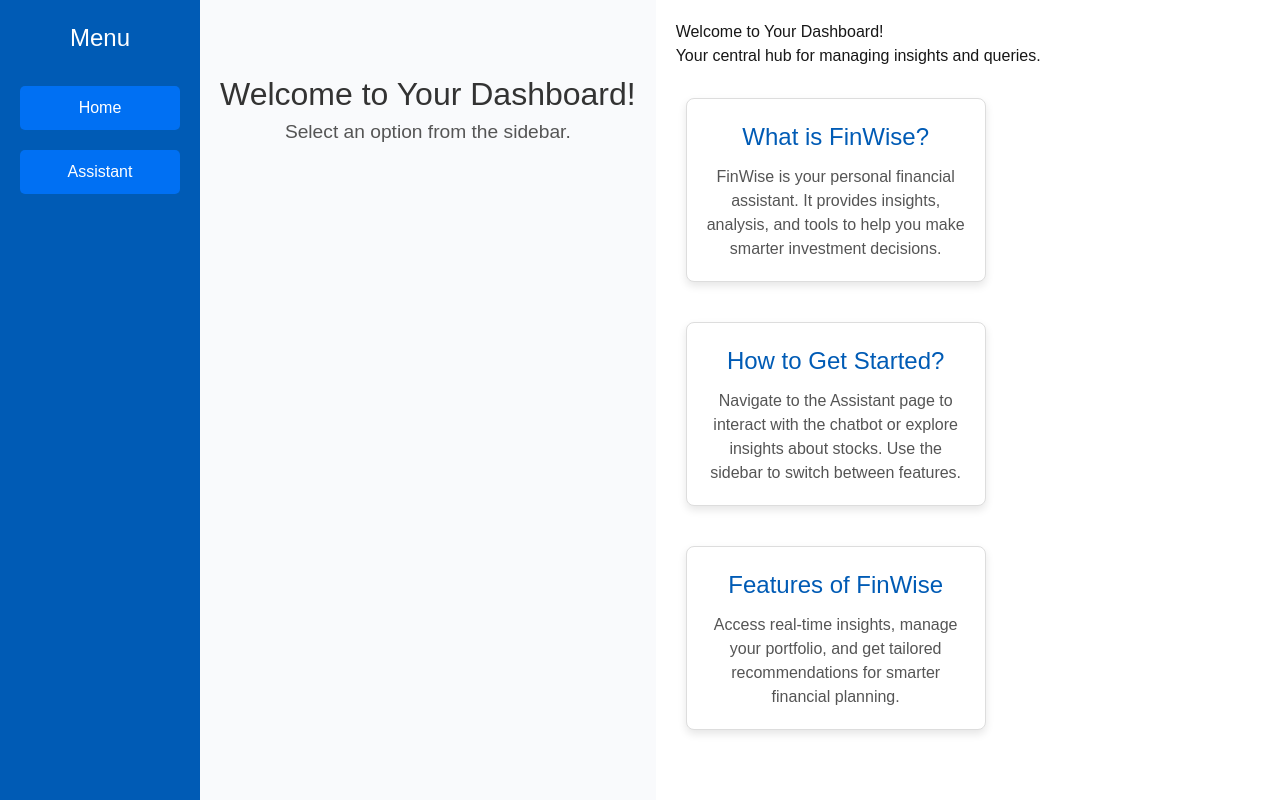
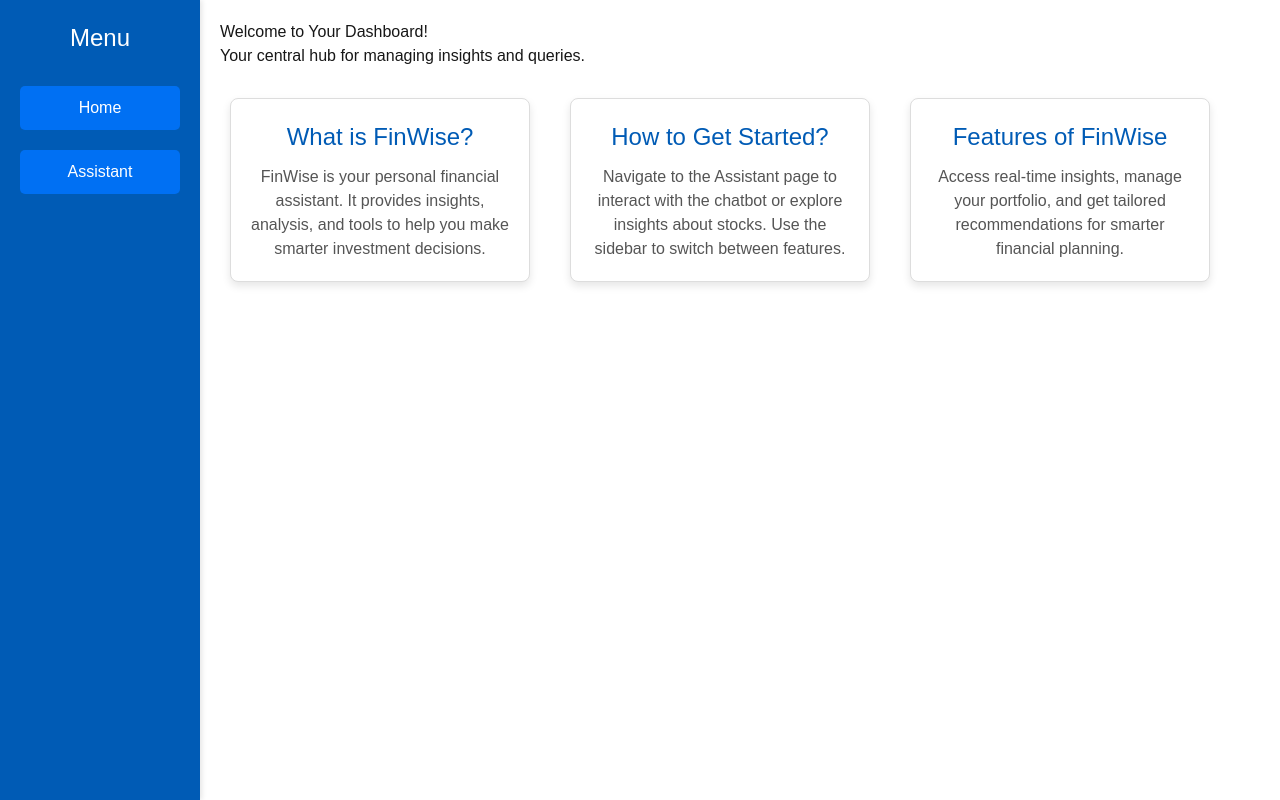
Before and after one commit to mnoor205/finwise, a Next.js app: page /dashboard in a window 1280 px wide. Built offline with nearby package versions, Linux system fonts and the light colour scheme.

Commit message:
some changes

```diff
--- a/src/app/assistant/page.js
+++ b/src/app/assistant/page.js
@@ -2,6 +2,7 @@
 
 "use client"; // Ensure this is a Client Component
 
+import Sidebar from "@/components/sidebar";
 import React, { useState, useRef } from "react";
 import { GrAddCircle } from "react-icons/gr"; // Importing an upload icon from react-icons
 
@@ -153,6 +154,7 @@
 
   return (
     <main className="bg-dark text-white h-screen p-8 flex flex-col justify-center items-center">
+
       <div className="space-y-11 relative h-full w-full">
         {/* Conditionally render the headers only if no inquiry has been made */}
         {!hasInquired && (
--- a/src/components/sidebar.js
+++ b/src/components/sidebar.js
@@ -19,12 +19,6 @@
         <button onClick={() => handleNavigation("/dashboard")}>Home</button>
         <button onClick={() => handleNavigation("/assistant")}>Assistant</button>
       </div>
-
-      {/* Main Content */}
-      <div className="main-content">
-        <h2>Welcome to Your Dashboard!</h2>
-        <p>Select an option from the sidebar.</p>
-      </div>
     </div>
   );
 }
```
